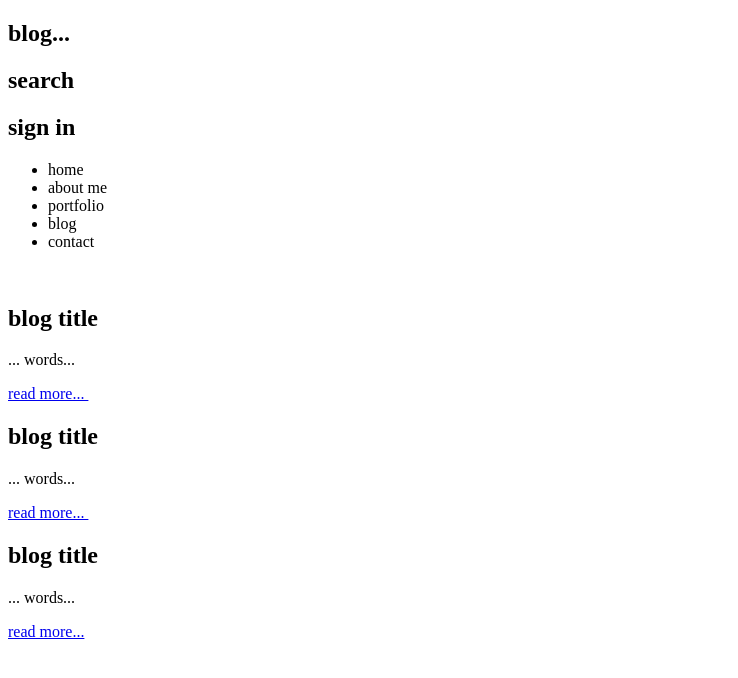
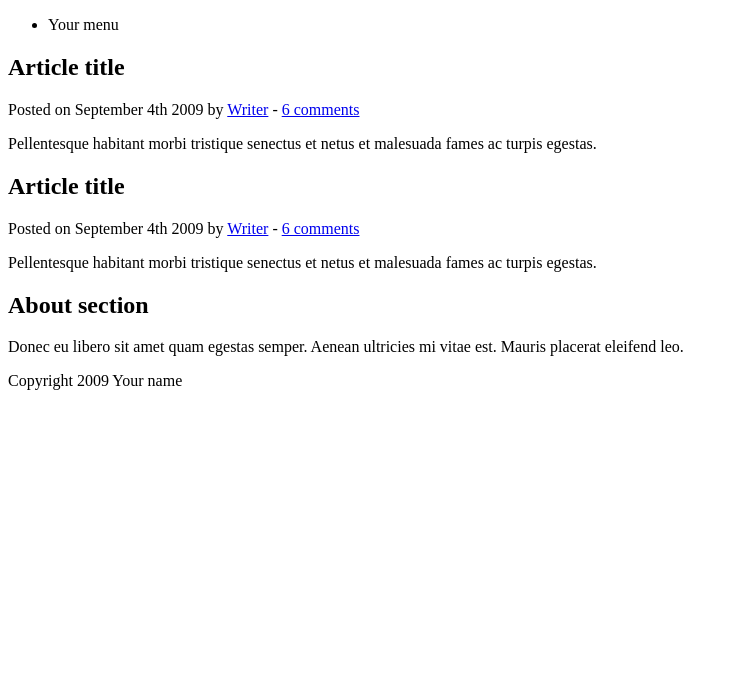
Before and after one commit to AndyVegas/AndyVegas.github.io, a plain HTML site: page blog-template.html in a window 1280 px wide. Shown: the whole page, without its empty margins (0-738 px from the left). Drawn offline with Linux system fonts and the light colour scheme.

Commit message:
Add Assignment 4.8 - Technical Blog

```diff
--- /dev/null
+++ b/arrays-hashes.html
@@ -0,0 +1,73 @@
+<!DOCTYPE HTML>
+
+<html>
+
+<head>
+  <meta http-equiv="Content-Type" content="text/html; charset=UTF-8" />
+  <link rel="stylesheet" href="stylesheets/default.css">
+  <title>@ndrew ©rowley</title>
+</head>
+
+<body>
+<!--
+  <header>
+    <nav>
+      <ul>
+        <li>Your menu</li>
+      </ul>
+    </nav>
+  </header>
+ -->
+  <section>
+
+    <article>
+      <header>
+        <h2>Arrays and Hashes - Technical Blog</h2>
+        <p>Posted on <time datetime="2016-02-15">February 15th 2016</time> by <a href="#">Andrew Crowley</a> </p>
+      </header>
+      <p>
+Ruby looks at collections of objects by putting them inside container objects.  In Ruby, there are two main built-in classes we will be dealing with: arrays and hashes.
+</p>
+<p>
+Arrays are ordered, integer-indexed collections of any object.  Ruby array indexing starts at 0.  A negative index is assumed to be relative to the end of the array; that is, an index of -1 indicates the last element of the array, -2 is the next to last element in the array, and so on.  Arrays can contain different types of object - integers, strings, floats, etc.  An array’s job is simply to store other objects.   </p>
+
+<p>
+Hashes are also ordered collections.  Hashes store objects in pairs, each pair consisting of a key and a value.  You retrieve a value by using the key.  They are similar to arrays, but where an array uses integers as its index, a Hash allows you to use any object type.  Keys are unique per hash: you can only have one key/value pair for any given key.  </p>
+
+<p>
+Arrays and hashes are closely connected.  An array is, in a sense, a has where the keys happen to be consecutive integers.  </p>
+
+<p>
+<u>Here are some examples of arrays:</u>
+<code>
+<p>array = [“platinum”, “gold”, “silver”]</p>
+<p>second_array = [1, "two", 3.0]</p>
+<p>i_wanna_visit = [“Maldives”, “Africa”, “New Zealand”, “Thailand”]</p>
+</code>
+<p>In the case of the bottom array, “puts i_wanna_visit[1]"" would print “Africa” to the screen.</p>
+<p>
+<u>And here are some examples of hashes:</u>
+</p>
+<code>
+<p>fave_cologne = Hash.new
+{"Paul" => "Acqua di Gio", "Johnny" => "Polo Sport", "Randy" => "Brut"}</p>
+<p>hash = {“best“ => “platinum”, “better” => “gold”, “good” => “silver”}</p>
+<p>grades = { "Johnny" => 90, "Billy" => 88, "Jenny" => 94 }</p>
+</code>
+<p>To output the entire last hash, you would type "puts grades" or you could output a key by calling its value. graders["Billy"] would output "88."</p>
+    </article>
+
+  </section>
+
+  <aside>
+    <h2>About section</h2>
+    <p>Assignment 4.8 - Technical Blog</p>
+  </aside>
+
+  <footer>
+    <p>Copyright 2016 andrew crowley</p>
+  </footer>
+
+</body>
+
+</html>
--- a/blog-template.html
+++ b/blog-template.html
@@ -1,53 +1,54 @@
-<!DOCTYPE html>
-<htmllang="en-US">
+<!DOCTYPE HTML>
 
-<header>
-<title>Blog Page</title>
+<html>
 
-</header>
-
+<head>
+  <meta http-equiv="Content-Type" content="text/html; charset=UTF-8" />
+  <title>Your Website</title>
+</head>
 
 <body>
 
-<nav>
+  <header>
+    <nav>
+      <ul>
+        <li>Your menu</li>
+      </ul>
+    </nav>
+  </header>
 
-	<h1>blog...</h1>
-	<h2>search</h2>
-	<h2>sign in</h2>
-</nav>
+  <section>
 
+    <article>
+      <header>
+        <h2>Article title</h2>
+        <p>Posted on <time datetime="2009-09-04T16:31:24+02:00">September 4th 2009</time> by <a href="#">Writer</a> - <a href="#comments">6 comments</a></p>
+      </header>
+      <p>Pellentesque habitant morbi tristique senectus et netus et malesuada fames ac turpis egestas.</p>
+    </article>
 
-<section>
-<ul>
-<li>home</li>
-<li>about me</li>
-<li>portfolio</li>
-<li>blog</li>
-<li>contact</li>
+    <article>
+      <header>
+        <h2>Article title</h2>
+        <p>Posted on <time datetime="2009-09-04T16:31:24+02:00">September 4th 2009</time> by <a href="#">Writer</a> - <a href="#comments">6 comments</a></p>
+      </header>
+      <p>Pellentesque habitant morbi tristique senectus et netus et malesuada fames ac turpis egestas.</p>
+    </article>
 
-</ul>
-</section>
+  </section>
 
+  <aside>
+    <h2>About section</h2>
+    <p>Donec eu libero sit amet quam egestas semper. Aenean ultricies mi vitae est. Mauris placerat eleifend leo.</p>
+  </aside>
 
-<article>
-<img src="">
-<h2>blog title</h2>
-<p>... words... </p>
-<a href="#"> read more... </a>
-
-<img src="">
-<h2>blog title</h2>
-<p>... words... </p>
-<a href="#"> read more... </a>
-
-<img src="">
-<h2>blog title</h2>
-<p>... words... </p>
-<a href="#"> read more... </a>
-
-</article>
+  <footer>
+    <p>Copyright 2009 Your name</p>
+  </footer>
 
 </body>
+
+</html>
 
 <!--
   REFLECTION:
@@ -63,8 +64,3 @@
 
   andyvegas.github.io/imgs/wireframe-blogs.png
 -->
-
-
-
-
-</html>
```
